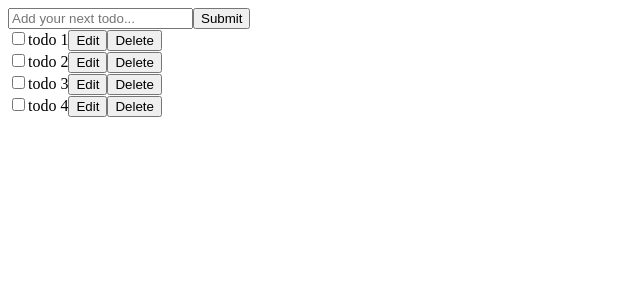
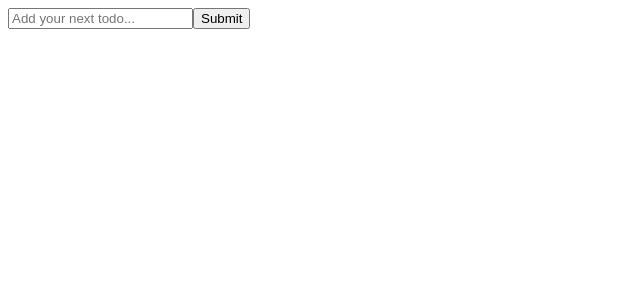
Before and after one commit to sahebraojadhav/mini-project-to-understand-context-API, a React (Vite) app: page / in a window 1280 px wide. Shown: the top 300 px of the page, without its empty margins (0-640 px from the left). Built offline with nearby package versions, Linux system fonts and the light colour scheme.

Commit message:
finalise the project

```diff
--- a/src/App.jsx
+++ b/src/App.jsx
@@ -1,4 +1,4 @@
-import { useState } from 'react'
+import { useEffect, useState } from 'react'
 import reactLogo from './assets/react.svg'
 import './App.css'
 import TodoList from './components/TodoList/TodoList'
@@ -18,6 +18,10 @@ function App() {
     setTodos([...todos,{id:nextId,isFinished:false , text:todoText}])
   }
 
+  useEffect(()=>{
+    console.log(todos);
+  })
+
   return (
     <>
     <AddTodo addTodos={addTodos} />
--- a/src/components/Todo/Todo.jsx
+++ b/src/components/Todo/Todo.jsx
@@ -1,10 +1,18 @@
-function Todo({deleteTodo,text , isFinished}){
+import { useState } from "react";
+
+function Todo({finishTodo,editTodo,deleteTodo,text , isFinished,key}){
+    const [isEditing,setIsEditing]=useState(false);
+    const [todoText,setTodoText]=useState(text);
+
     return(
         <div>
-            <input type="checkbox" checked={isFinished}/>
-            <span>{text}</span>
-            <button>Edit</button>
-            <button onClick={deleteTodo}>Delete</button>
+            <input type="checkbox" checked={isFinished} onChange={!isFinished}/>
+           {isEditing ? <input value={todoText} onChange={(e)=>setTodoText(e.target.value)}/> : <span> {todoText}</span>}
+            <button onClick={()=>{
+                setIsEditing(!isEditing)
+                editTodo(todoText)
+            }}>{isEditing ? "save":"Edit"}</button>
+            <button onClick={deleteTodo()}>Delete</button>
         </div>
     )
 }
--- a/src/components/TodoList/TodoList.jsx
+++ b/src/components/TodoList/TodoList.jsx
@@ -3,6 +3,26 @@ function TodoList({ todos,setTodos }) {
 
     function onDeleteTodo(id){
         const newTodoList=todos.filter(todo=>todo.id !=id)
+        setTodos(newTodoList);
+    }
+
+    function onEditTodo(id,newTodo){
+        const newTodoList=todos.map(todo=>{
+            if(todo.id==id){
+                todo.text=newTodo;
+            }
+            return todo;
+        })
+        setTodos(newTodoList);
+    }
+
+    function onFinishTodo(id,state){
+        const newTodoList=todos.map(todo=>{
+            if(todo.id==id){
+                todo.isFinished=state;
+            }
+            return todo;
+        })
         setTodos(newTodoList);
     }
 
@@ -13,7 +33,9 @@ function TodoList({ todos,setTodos }) {
                 key={todo.id}
                  text={todo.text}
                 isFinished={todo.isFinished}
+                onEditTodo={(newTodo)=>onEditTodo(todo.id,newTodo)}
                deleteTodo={()=>onDeleteTodo(todo.id)}
+               finishTodo={(state)=>onFinishTodo(todo.id,state)}
              />)
 
     );
```
